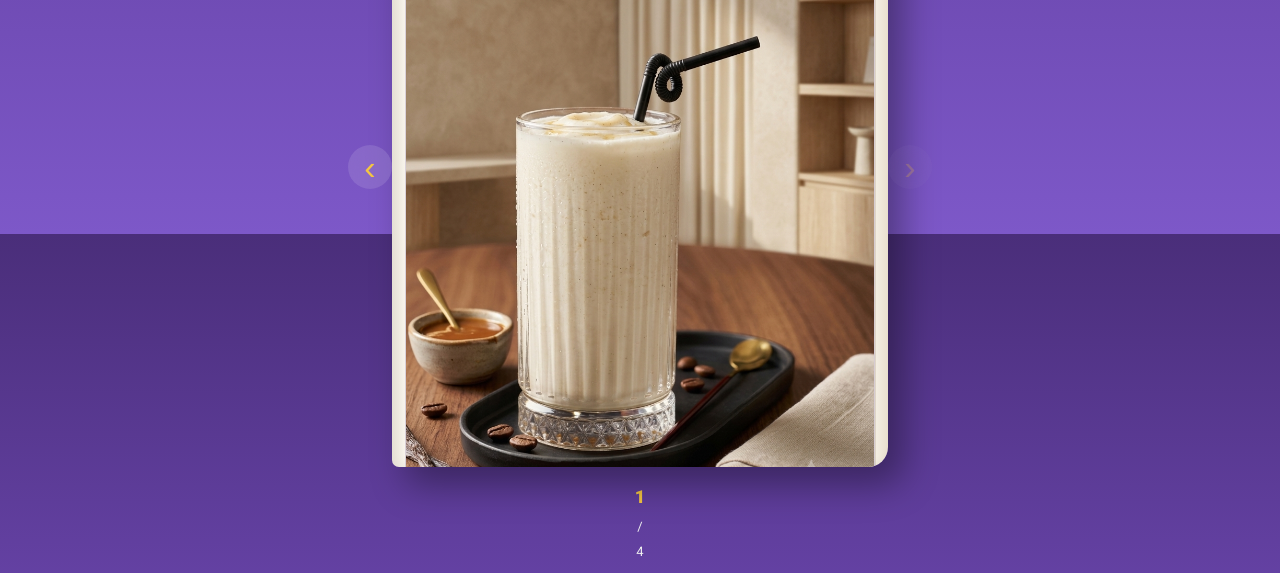
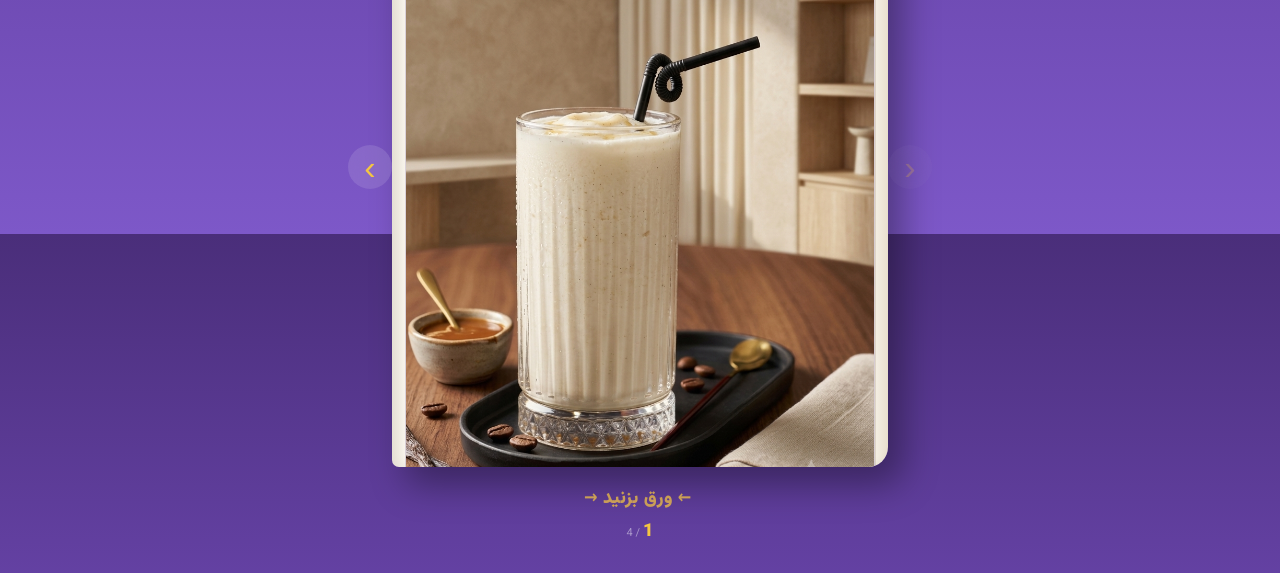
Before and after one commit to houragohari/Khane-Pedary-menu, a plain HTML site: page index.html in a window 1280 px wide. Shown: the part 566-1139 px from the top of the page. Drawn offline with Linux system fonts and the light colour scheme.

Commit message:
Update index.html

```diff
--- a/index.html
+++ b/index.html
@@ -101,19 +101,17 @@
 
         <div class="page-info">
 
-            <span id="currentPage">
-                1
-            </span>
+    <span class="swipe-hint">
+        ← ورق بزنید →
+    </span>
 
-            <span>
-                /
-            </span>
+    <span class="page-number">
+        <span id="currentPage">1</span>
+        /
+        <span id="totalPages">1</span>
+    </span>
 
-            <span id="totalPages">
-                1
-            </span>
-
-        </div>
+</div>
 
     </main>
 
```
